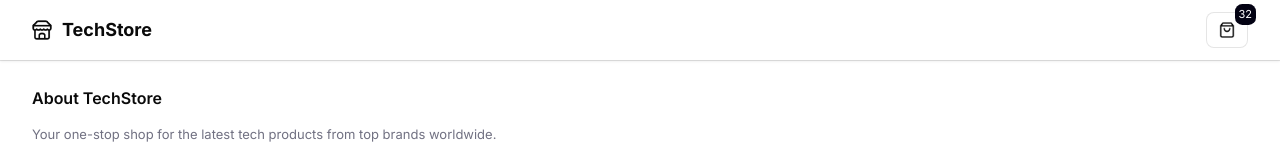
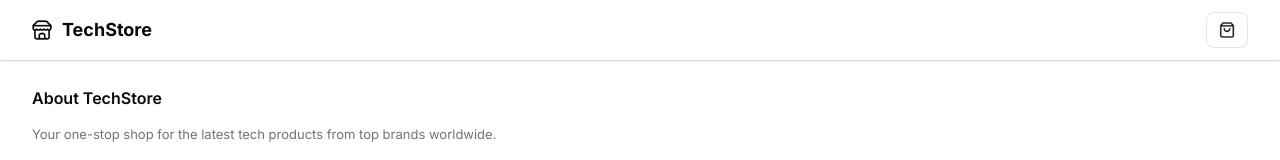
Before and after one commit to dragon-rakich/shop-react-json-server, a React (Vite) app: page / in a window 1280 px wide. Shown: the top 160 px of the page. Built offline with nearby package versions, Linux system fonts and the light colour scheme.

Commit message:
Conditional rendering for CartCount

```diff
--- a/src/Components/Header/Cart/Cart.js
+++ b/src/Components/Header/Cart/Cart.js
@@ -9,7 +9,7 @@ function Cart() {
     return (
         <div className='cart'>
             <CartButton />
-            <CartCount count={32} />
+            {(cart && cart.length > 0) && <CartCount count={32} />}
         </div>
     )
 }
```
